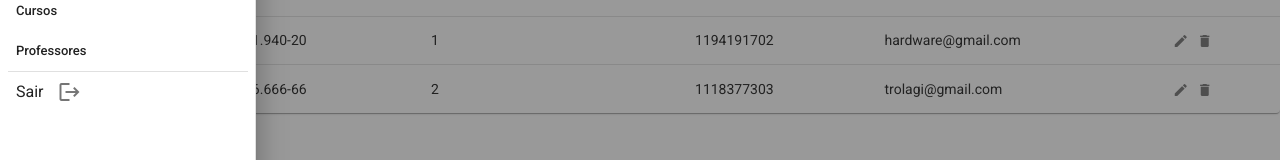
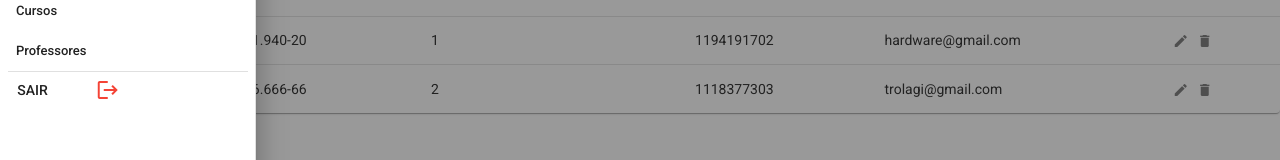
Before and after one commit to jhoneffernandes/Projeto-Integrador-II, a Vue app: page /#/painel/perfis in a window 1280 px wide. Shown: the part 135-295 px from the top of the page. Built offline with nearby package versions, Linux system fonts and the light colour scheme; what vue-ls would draw is missing.

Commit message:
Footer Arrumado + Header Arrumado + Home mudança 2

```diff
--- a/src/components/AppDrawer.vue
+++ b/src/components/AppDrawer.vue
@@ -53,13 +53,16 @@
           </router-link>
 
           <v-divider></v-divider>
+            <v-btn text="" width="100%" icon @click="sair">
 
           <v-list-item>
             Sair
-            <v-btn class="ml-2" icon @click="sair">
-              <v-icon>mdi-logout</v-icon>
+              <v-icon class="mx-12" color="red">mdi-logout</v-icon>
+
+          </v-list-item>
             </v-btn>
-          </v-list-item>
+
+
         </v-list-item-group>
       </v-list>
     </v-navigation-drawer>
```
